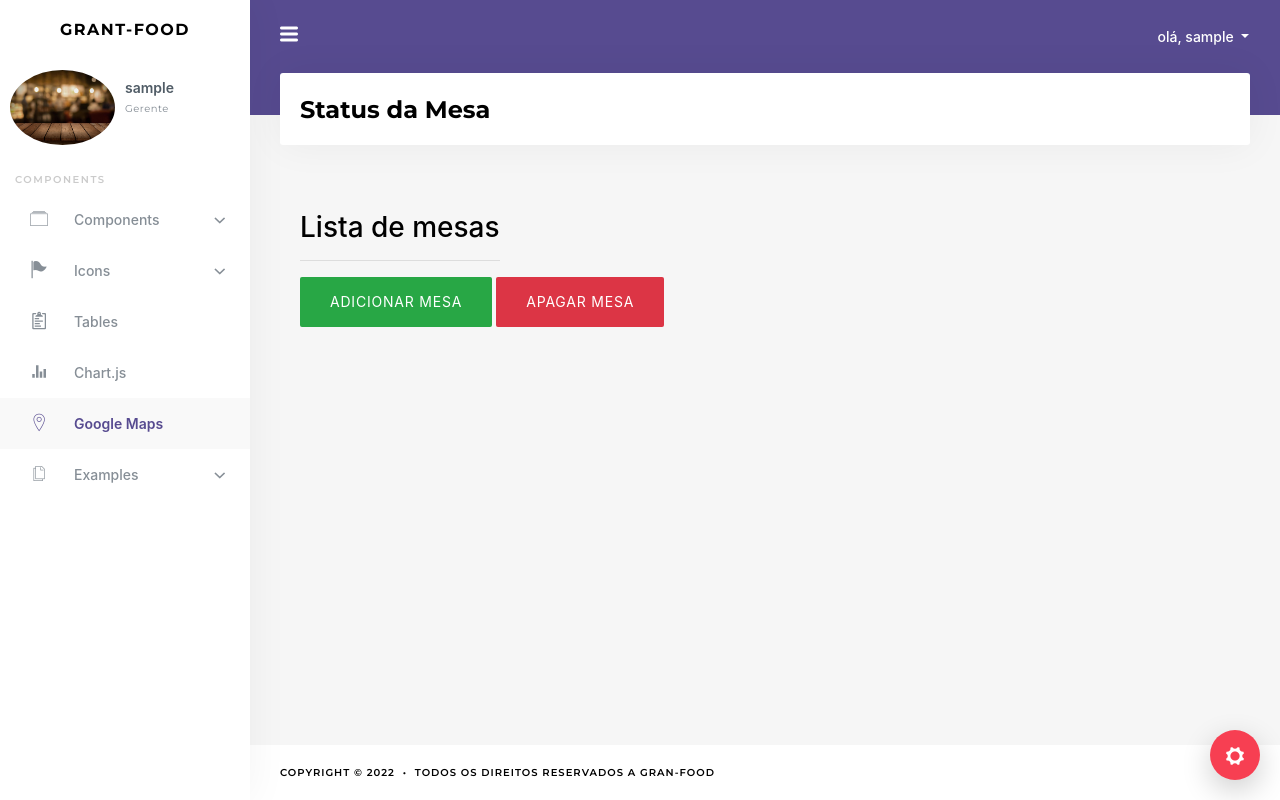
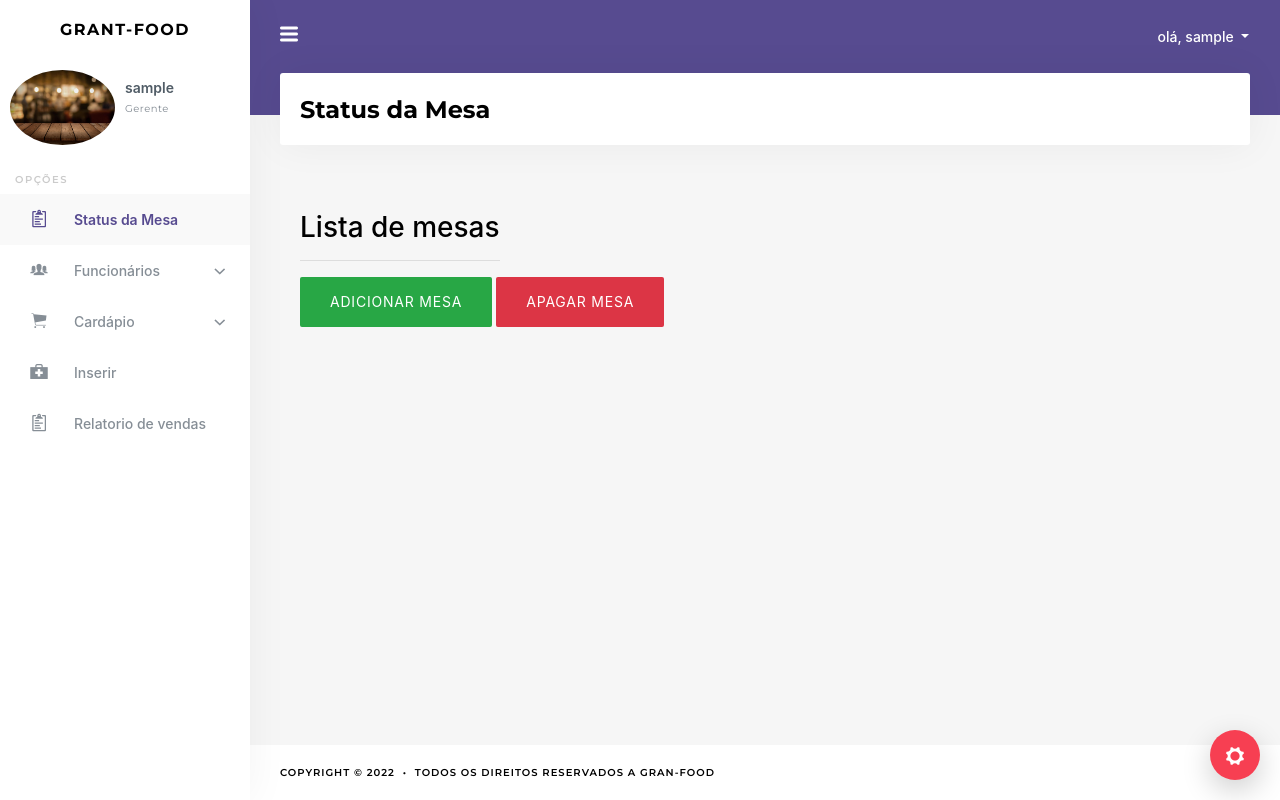
Before and after one commit to Gabrielhyds/GrantFood-V2, a PHP site: page /statusMesa.php in a window 1280 px wide. Run offline with PHP 8.4, Linux system fonts and the light colour scheme; the visitor is signed in with stand-in values (Sample User, id 1); data that the repository does not hold is empty; some libraries are stand-ins or nearby versions; some web fonts are replaced.

Commit message:
Correções de bug statusMesa

```diff
--- a/View/Funcionario/statusMesa.php
+++ b/View/Funcionario/statusMesa.php
@@ -84,42 +84,30 @@ include_once "includes/foto.php";
                     </div>
                     <ul class="sidebar-menu">
 
-                        <li class="menu-header">Components</li>
+                        <li class="menu-header">Opções</li>
+                        <li class="active">
+                            <a href="statusMesa.php"><i class="ion ion-clipboard"></i><span>Status da Mesa</span></a>
+                        </li>
                         <li>
-                            <a href="#" class="has-dropdown"><i class="ion ion-ios-albums-outline"></i><span>Components</span></a>
+                            <a href="#" class="has-dropdown"><i class="ion ion-ios-people"></i><span>Funcionários</span></a>
                             <ul class="menu-dropdown">
-                                <li><a href="general.html"><i class="ion ion-ios-circle-outline"></i> Basic</a></li>
-                                <li><a href="components.html"><i class="ion ion-ios-circle-outline"></i> Main Components</a></li>
-                                <li><a href="buttons.html"><i class="ion ion-ios-circle-outline"></i> Buttons</a></li>
-                                <li><a href="toastr.html"><i class="ion ion-ios-circle-outline"></i> Toastr</a></li>
+                                <li><a href="CadastrarFunc.php"><i class="ion ion-person-add"></i>Cadastrar Funcionário</a></li>
+                                <li><a href="listarFunc.php"><i class="ion ion-ios-eye"></i>Consultar Funcionário</a></li>
                             </ul>
                         </li>
                         <li>
-                            <a href="#" class="has-dropdown"><i class="ion ion-flag"></i><span>Icons</span></a>
+                            <a href="#" class="has-dropdown"><i class="ion ion-ios-cart"></i><span>Cardápio</span></a>
                             <ul class="menu-dropdown">
-                                <li><a href="ion-icons.html"><i class="ion ion-ios-circle-outline"></i> Ion Icons</a></li>
-                                <li><a href="fontawesome.html"><i class="ion ion-ios-circle-outline"></i> Font Awesome</a></li>
-                                <li><a href="flag.html"><i class="ion ion-ios-circle-outline"></i> Flag</a></li>
+                                <li><a href="ion-icons.html"><i class="ion ion-pizza"></i>Cadastrar Produto</a></li>
+                                <li><a href="fontawesome.html"><i class="ion ion-ios-eye"></i>Consultar Produto</a></li>
+                                <li><a href="flag.html"><i class="ion ion-ios-eye"></i>Consultar Categoria</a></li>
                             </ul>
                         </li>
-                        <li>
-                            <a href="table.html"><i class="ion ion-clipboard"></i><span>Tables</span></a>
+                        <li >
+                            <a href="simple.html"><i class="ion ion-medkit"></i><span>Inserir</span></a>
                         </li>
-                        <li>
-                            <a href="chartjs.html"><i class="ion ion-stats-bars"></i><span>Chart.js</span></a>
-                        </li>
-                        <li class="active">
-                            <a href="simple.html"><i class="ion ion-ios-location-outline"></i><span>Google Maps</span></a>
-                        </li>
-                        <li>
-                            <a href="#" class="has-dropdown"><i class="ion ion-ios-copy-outline"></i><span>Examples</span></a>
-                            <ul class="menu-dropdown">
-                                <li><a href="login.html"><i class="ion ion-ios-circle-outline"></i> Login</a></li>
-                                <li><a href="register.html"><i class="ion ion-ios-circle-outline"></i> Register</a></li>
-                                <li><a href="forgot.html"><i class="ion ion-ios-circle-outline"></i> Forgot Password</a></li>
-                                <li><a href="reset.html"><i class="ion ion-ios-circle-outline"></i> Reset Password</a></li>
-                                <li><a href="404.html"><i class="ion ion-ios-circle-outline"></i> 404</a></li>
-                            </ul>
+                        <li >
+                            <a href="simple.html"><i class="ion ion-clipboard"></i><span>Relatorio de vendas</span></a>
                         </li>
                 </aside>
             </div>
```
